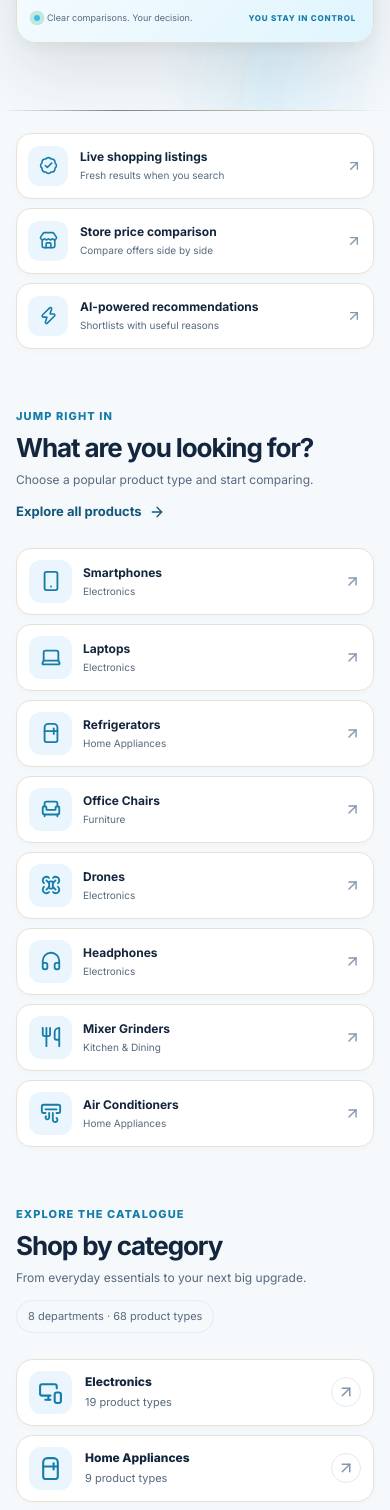
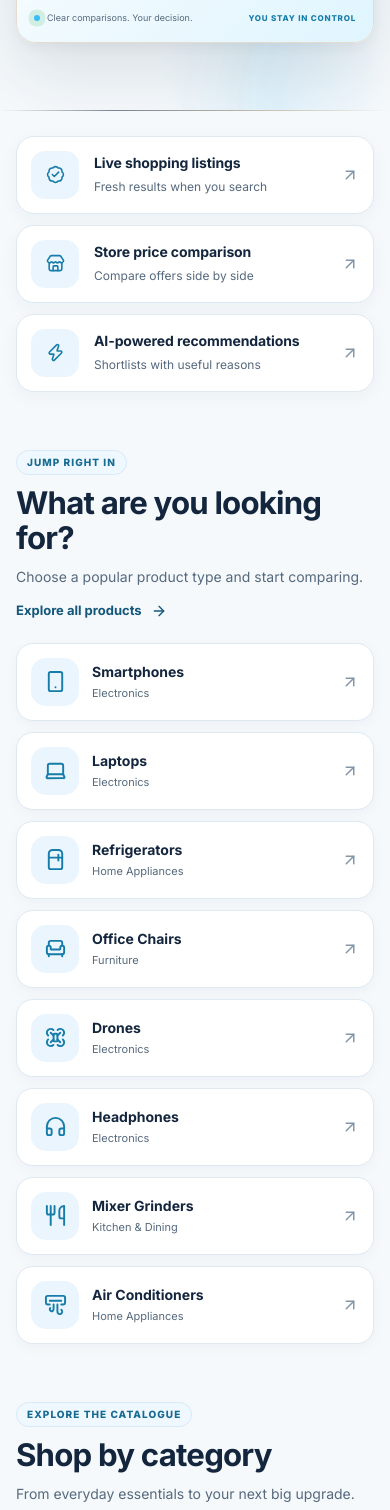
Before and after one commit to thearunendra/smartbuyai, a React (Vite) app in the folder frontend/: page / in a window 390 px wide. Shown: the part 1400-2910 px from the top of the page. Built offline with nearby package versions, Linux system fonts and the light colour scheme.

Commit message:
Improve homepage typography spacing and category card presence

```diff
--- a/frontend/src/pages/Home.css
+++ b/frontend/src/pages/Home.css
@@ -2134,3 +2134,410 @@
   background: rgba(56, 189, 248, 0.14);
   color: #7DD3FC;
 }
+
+
+/* =====================================================
+   CONTENT LEGIBILITY & CARD PRESENCE
+   Larger type, stronger hierarchy and more generous spacing
+   ===================================================== */
+
+.trust-strip {
+  gap: 18px;
+  margin-top: 40px;
+}
+
+.trust-item {
+  min-height: 88px;
+  gap: 15px;
+  padding: 18px 20px;
+  border-radius: 18px;
+  box-shadow: 0 5px 18px rgba(20, 38, 61, 0.045);
+}
+
+.trust-icon {
+  width: 48px;
+  height: 48px;
+  border-radius: 14px;
+}
+
+.trust-item strong {
+  font-size: 15px;
+  line-height: 1.35;
+  letter-spacing: -0.1px;
+}
+
+.trust-item small {
+  margin-top: 5px;
+  font-size: 12px;
+  line-height: 1.45;
+}
+
+.trust-arrow {
+  width: 18px;
+  height: 18px;
+}
+
+.home-section {
+  padding-top: 88px;
+}
+
+.section-heading {
+  margin-bottom: 30px;
+}
+
+.section-heading > div > span,
+.section-heading > span:first-child {
+  display: inline-flex;
+  align-items: center;
+  min-height: 25px;
+  padding: 4px 10px;
+  border: 1px solid #D8EAF7;
+  border-radius: 999px;
+  background: #EFF8FE;
+  color: #176B91;
+  font-size: 11px;
+  font-weight: 850;
+  letter-spacing: 1.05px;
+}
+
+.section-heading h2 {
+  margin-top: 11px;
+  font-size: clamp(30px, 3.1vw, 40px);
+  line-height: 1.12;
+  letter-spacing: -1.25px;
+}
+
+.section-heading p {
+  max-width: 660px;
+  margin-top: 10px;
+  font-size: 16px;
+  line-height: 1.65;
+}
+
+.text-link,
+.cta-secondary {
+  gap: 9px;
+  font-size: 14px;
+}
+
+.category-total {
+  padding: 9px 14px;
+  font-size: 12px;
+  font-weight: 650;
+}
+
+/* Popular product types */
+.popular-grid {
+  gap: 15px;
+}
+
+.popular-card {
+  min-height: 86px;
+  gap: 14px;
+  padding: 17px 18px;
+  border-radius: 17px;
+  box-shadow: 0 4px 14px rgba(20, 38, 61, 0.035);
+}
+
+.popular-icon {
+  width: 50px;
+  height: 50px;
+  border-radius: 15px;
+}
+
+.popular-icon svg {
+  width: 23px;
+  height: 23px;
+}
+
+.popular-copy strong {
+  font-size: 15px;
+  line-height: 1.35;
+}
+
+.popular-copy small {
+  margin-top: 4px;
+  font-size: 12px;
+  line-height: 1.35;
+}
+
+.popular-arrow {
+  width: 18px;
+  height: 18px;
+}
+
+/* Main department cards */
+.category-grid {
+  gap: 16px;
+}
+
+.category-card {
+  min-height: 104px;
+  gap: 16px;
+  padding: 21px 20px;
+  border-radius: 19px;
+  background:
+    linear-gradient(135deg, rgba(255, 255, 255, 0.98), rgba(247, 251, 255, 0.96));
+  box-shadow: 0 5px 17px rgba(20, 38, 61, 0.04);
+}
+
+.category-icon {
+  width: 58px;
+  height: 58px;
+  border-radius: 17px;
+}
+
+.category-icon svg {
+  width: 27px;
+  height: 27px;
+}
+
+.category-card h3 {
+  font-size: 16px;
+  line-height: 1.35;
+  letter-spacing: -0.15px;
+}
+
+.category-card p {
+  margin-top: 6px;
+  font-size: 13px;
+  line-height: 1.4;
+}
+
+.category-action {
+  width: 34px;
+  height: 34px;
+}
+
+.category-action svg {
+  width: 17px;
+  height: 17px;
+}
+
+/* Shopping goal cards */
+.intent-grid {
+  gap: 17px;
+}
+
+.intent-card {
+  min-height: 258px;
+  padding: 23px;
+  border-radius: 20px;
+  box-shadow: 0 5px 18px rgba(20, 38, 61, 0.04);
+  background: linear-gradient(155deg, #FFFFFF 0%, #F8FBFE 100%);
+}
+
+.intent-card-top {
+  margin-bottom: 20px;
+}
+
+.intent-icon {
+  width: 50px;
+  height: 50px;
+  border-radius: 15px;
+}
+
+.intent-icon svg {
+  width: 24px;
+  height: 24px;
+}
+
+.intent-arrow {
+  width: 19px;
+  height: 19px;
+}
+
+.intent-eyebrow {
+  margin-bottom: 9px;
+  font-size: 11px;
+  letter-spacing: 1.2px;
+}
+
+.intent-card > strong {
+  font-size: 18px;
+  line-height: 1.38;
+  letter-spacing: -0.35px;
+}
+
+.intent-card > p {
+  margin-top: 9px;
+  font-size: 14px;
+  line-height: 1.65;
+}
+
+.intent-action {
+  gap: 8px;
+  padding-top: 20px;
+  font-size: 13px;
+}
+
+/* A clearer, more tactile hover and keyboard experience */
+.trust-item,
+.popular-card,
+.category-card,
+.intent-card {
+  position: relative;
+  border-color: #DFE9F2;
+}
+
+.popular-card:focus-visible,
+.category-card:focus-visible,
+.intent-card:focus-visible,
+.trust-item:focus-visible {
+  outline: 3px solid #38BDF8;
+  outline-offset: 3px;
+  border-color: #1683B7;
+}
+
+.popular-card:hover,
+.category-card:hover,
+.intent-card:hover,
+.trust-item:hover {
+  border-color: #80D1F6;
+  box-shadow: 0 15px 34px rgba(20, 38, 61, 0.09);
+}
+
+@media (max-width: 1120px) {
+  .popular-card {
+    min-height: 82px;
+  }
+
+  .category-card {
+    min-height: 98px;
+  }
+}
+
+@media (max-width: 940px) {
+  .home-section {
+    padding-top: 70px;
+  }
+
+  .trust-item {
+    min-height: 82px;
+  }
+
+  .category-card h3 {
+    font-size: 15px;
+  }
+
+  .intent-card {
+    min-height: 235px;
+  }
+}
+
+@media (max-width: 640px) {
+  .trust-strip {
+    gap: 11px;
+    margin-top: 25px;
+  }
+
+  .trust-item {
+    min-height: 76px;
+    padding: 14px;
+  }
+
+  .trust-item strong {
+    font-size: 14px;
+  }
+
+  .trust-item small {
+    font-size: 12px;
+  }
+
+  .home-section {
+    padding-top: 58px;
+  }
+
+  .section-heading {
+    margin-bottom: 22px;
+  }
+
+  .section-heading > div > span,
+  .section-heading > span:first-child {
+    min-height: 24px;
+    font-size: 10px;
+  }
+
+  .section-heading h2 {
+    font-size: clamp(27px, 8vw, 33px);
+    letter-spacing: -0.8px;
+  }
+
+  .section-heading p {
+    font-size: 14px;
+    line-height: 1.6;
+  }
+
+  .text-link {
+    font-size: 13px;
+  }
+
+  .popular-grid,
+  .category-grid {
+    gap: 11px;
+  }
+
+  .popular-card,
+  .category-card {
+    min-height: 78px;
+    gap: 13px;
+    padding: 14px;
+  }
+
+  .popular-icon,
+  .category-icon {
+    width: 48px;
+    height: 48px;
+  }
+
+  .popular-copy strong {
+    font-size: 14px;
+  }
+
+  .popular-copy small {
+    font-size: 11px;
+  }
+
+  .category-card h3 {
+    font-size: 15px;
+  }
+
+  .category-card p {
+    font-size: 12px;
+  }
+
+  .category-action {
+    width: 31px;
+    height: 31px;
+  }
+
+  .intent-card {
+    min-height: 215px;
+    padding: 19px;
+  }
+
+  .intent-card-top {
+    margin-bottom: 15px;
+  }
+
+  .intent-icon {
+    width: 46px;
+    height: 46px;
+  }
+
+  .intent-eyebrow {
+    font-size: 10px;
+  }
+
+  .intent-card > strong {
+    font-size: 17px;
+  }
+
+  .intent-card > p {
+    font-size: 13px;
+  }
+
+  .intent-action {
+    font-size: 12px;
+  }
+}
```
